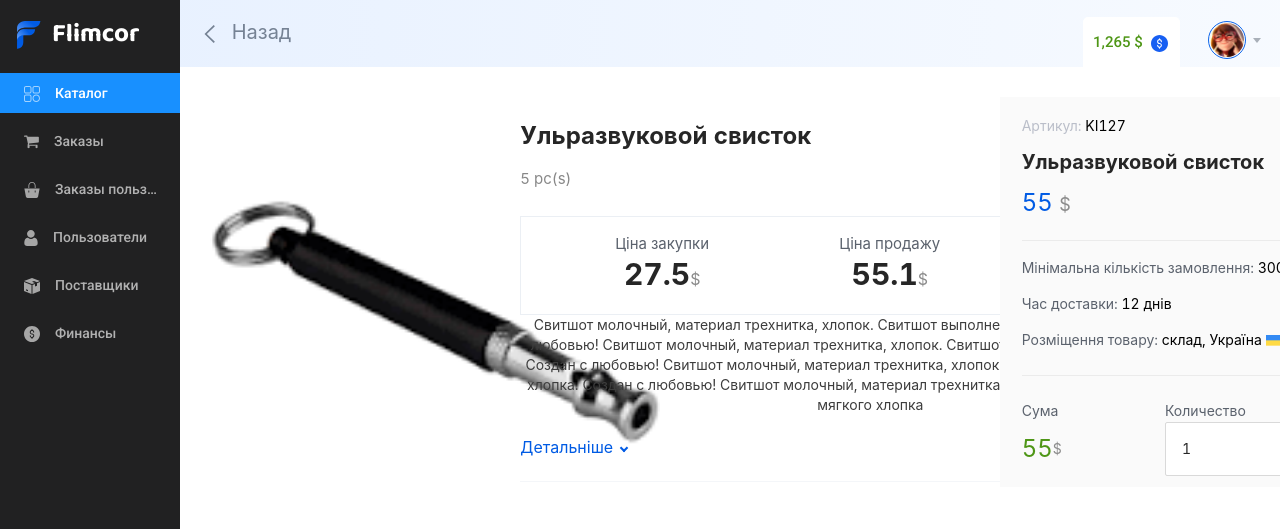
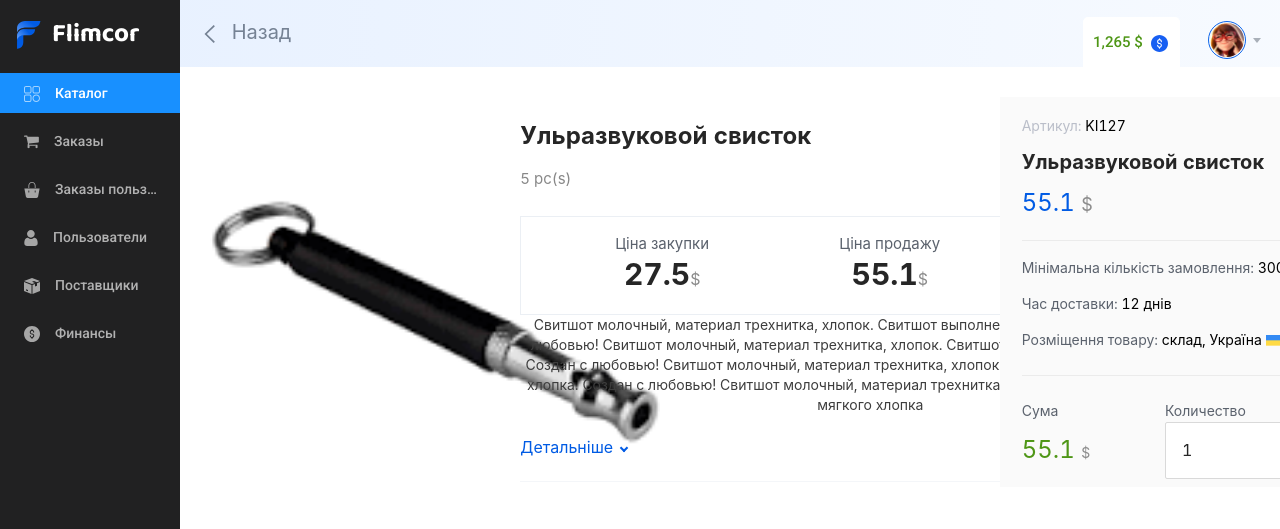
Before and after one commit to arthurseredaa/flimcor, a React (Create React App) app: page /1 in a window 1280 px wide. Shown: the top 529 px of the page. Built offline with nearby package versions, Linux system fonts and the light colour scheme; no server answers.

Commit message:
Fix price value

```diff
--- a/src/components/Content/ContentDetails/OrderInfo/OrderInfo.jsx
+++ b/src/components/Content/ContentDetails/OrderInfo/OrderInfo.jsx
@@ -6,6 +6,7 @@ import CartFilledIcon from "../../../../assets/icons/cart-filled.svg";
 
 export const OrderInfo = ({ title, price, minQuantity }) => {
   const [value, setValue] = useState(1);
+  console.log(typeof parseFloat(price));
 
   return (
     <div className={classes.orderInfoWrapper}>
@@ -14,8 +15,7 @@ export const OrderInfo = ({ title, price, minQuantity }) => {
       </p>
       <h1 className={classes.title}>{title}</h1>
       <p className={classes.price}>
-        {parseInt(price)}{" "}
-        <span style={{ color: "#8C8C8C", fontSize: "18px" }}>$</span>
+        {price} <span style={{ color: "#8C8C8C", fontSize: "18px" }}>$</span>
       </p>
       <Divider style={{ margin: "18px 0 16px" }} />
       <p style={{ color: "#5B626D" }}>
@@ -43,16 +43,18 @@ export const OrderInfo = ({ title, price, minQuantity }) => {
             color: "#4E9616",
             fontSize: "24px",
             display: "flex",
+            alignItems: "CENTER",
           }}
         >
-          <p style={{ display: "flex", alignItems: "center", margin: 0 }}>
-            {parseInt(price) * value}{" "}
+          <p style={{ margin: 0 }}>
+            {(parseFloat(price) * value).toFixed(1)}{" "}
             <span
               style={{
                 color: "#8C8C8C",
                 fontSize: "14px",
               }}
             >
+              {" "}
               $
             </span>
           </p>
@@ -63,13 +65,17 @@ export const OrderInfo = ({ title, price, minQuantity }) => {
               type="number"
               value={value}
               onChange={(e) => setValue(e.target.value)}
-              style={{ padding: "15px 16px" }}
+              style={{ padding: "15px 16px", fontSize: "16px" }}
             />
             <Button className={classes.buyButton}>
-              <img
-                src={CartFilledIcon}
-                alt="cart filled"
-                style={{ marginRight: "12px" }}
+              <div
+                style={{
+                  mask: `url(${CartFilledIcon}) center no-repeat`,
+                  marginRight: "12px",
+                  height: "15px",
+                  width: "15px",
+                  backgroundColor: "#fff",
+                }}
               />
               Buy
             </Button>
```
